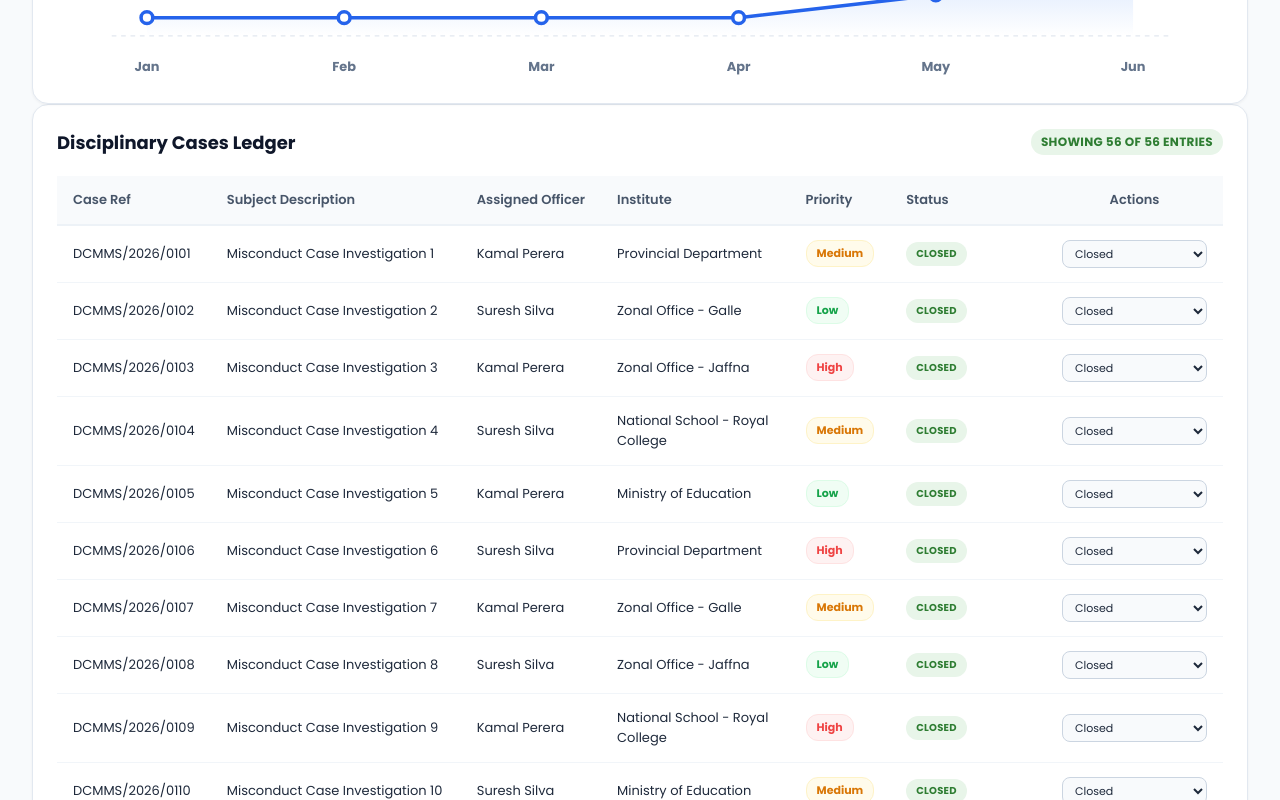
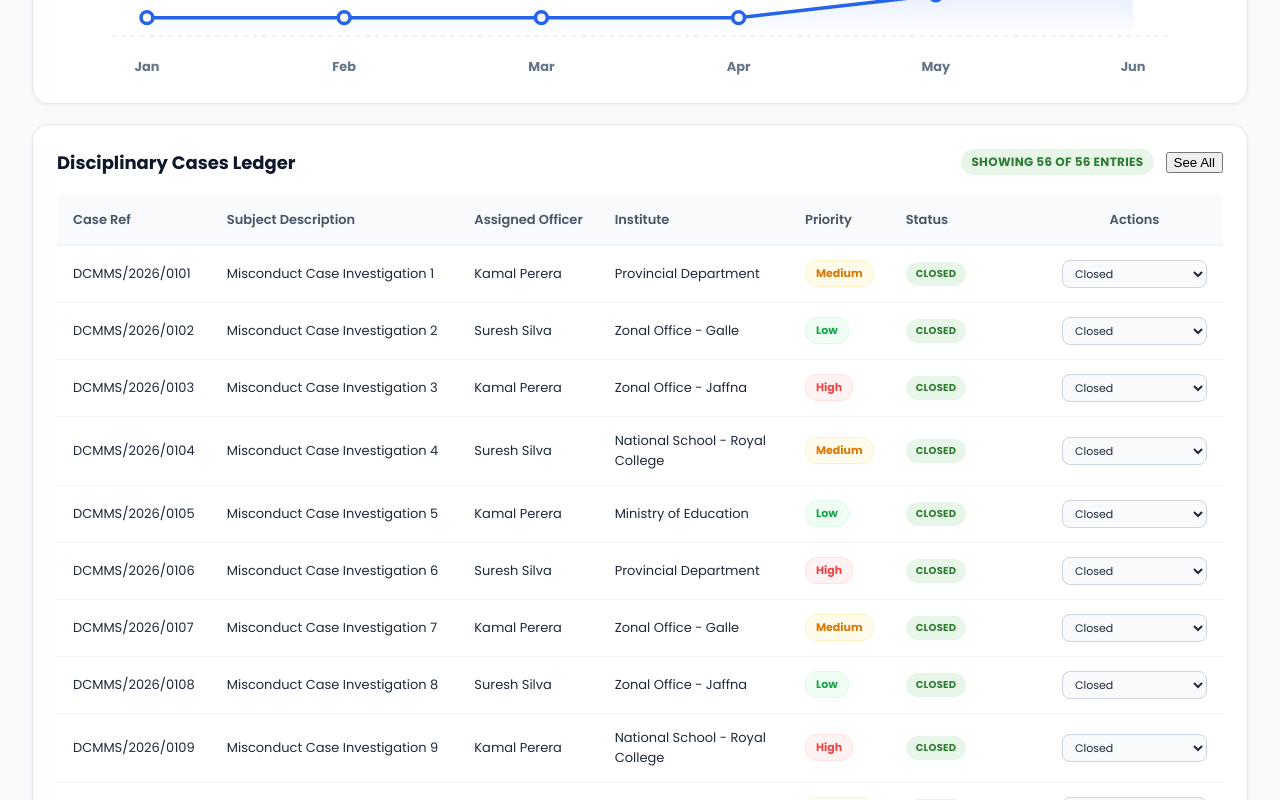
Before and after one commit to Avishka-kavishan/Discipline-Management-Monitoring-System, a Next.js app: page /admin in a window 1280 px wide. Shown: the part 1180-1980 px from the top of the page. Built offline with nearby package versions, Linux system fonts and the light colour scheme; a web font is replaced by a local one.

Commit message:
implement administrative dashboard page with user/institute management and interactive case analytics

```diff
--- a/app/admin/admin.css
+++ b/app/admin/admin.css
@@ -180,6 +180,9 @@
   margin: 0 0 12px 0;
   box-shadow: 0 1px 3px rgba(0, 0, 0, 0.05);
 }
+
+/* Margin top for the Cases Ledger section */
+.letters-list-section { margin-top: 20px; }
 
 .slicer-header {
   display: flex;
--- a/app/admin/page.tsx
+++ b/app/admin/page.tsx
@@ -136,6 +136,7 @@ export default function AdminPage() {
   // ── Modals State ──
   const [isAddInstituteOpen, setIsAddInstituteOpen] = useState(false);
   const [isAddOfficerOpen, setIsAddOfficerOpen] = useState(false);
+  const [showAll, setShowAll] = useState(false);
 
   // Form Fields State
   const [newInstName, setNewInstName] = useState("");
@@ -865,6 +866,9 @@ export default function AdminPage() {
                     <span className="badge-badge badge-status-active ledger-badge-info">
                       Showing {filteredCases.length} of {cases.length} entries
                     </span>
+                    <button className="see-all-btn" onClick={() => setShowAll(prev => !prev)}>
+                      {showAll ? 'Show Less' : 'See All'}
+                    </button>
                   </div>
                 </div>
 
@@ -883,7 +887,7 @@ export default function AdminPage() {
                     </thead>
                     <tbody>
                       {filteredCases.length > 0 ? (
-                        filteredCases.map((item) => (
+                        filteredCases.slice(0, showAll ? filteredCases.length : 15).map((item) => (
                           <tr key={item.id} className="letter-table-row">
                             <td className="font-semibold text-primary">{item.refNo}</td>
                             <td title={item.subject} className="table-cell-truncate">
```
